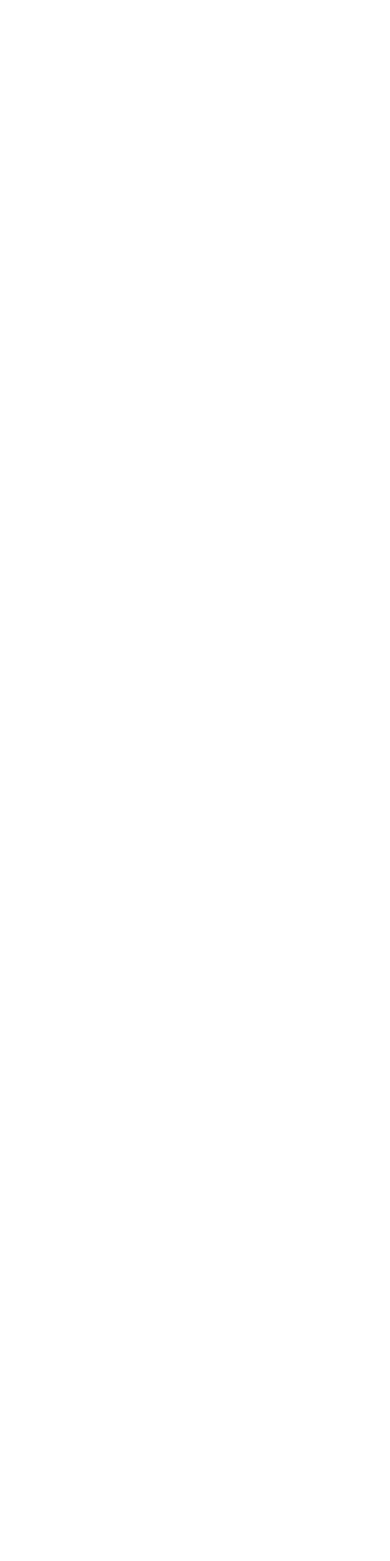
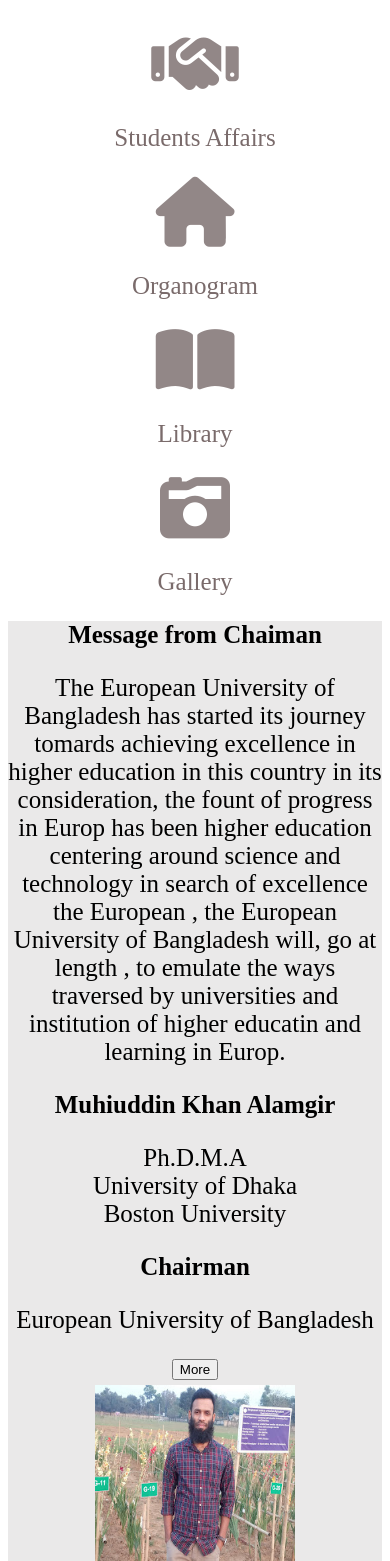
Before and after one commit to mdnlislam/html, a React (Vite) app: page / in a window 390 px wide. Shown: the part 1624-3185 px from the top of the page. Before the commit the page ends 1493 px from the top, so only its background shows below. Built offline with nearby package versions, Linux system fonts and the light colour scheme.

Commit message:
modification

```diff
--- a/src/App.css
+++ b/src/App.css
@@ -682,6 +682,220 @@
           }
 
 
+           /* new */
+           .new_work{
+            display: block;
+
+           }
+
+            .some_logo a{
+              justify-content: center;
+              text-decoration: none;
+
+            }
+
+            .fa-people-roof{
+              font-size: 70px;
+            }
+
+          .fa-handshake{
+            font-size: 70px;
+          }
+          .fa-house{
+            font-size: 70px;
+          }
+           .fa-book-open{
+            font-size: 70px;
+           }
+
+           .fa-camera-retro{
+            font-size: 70px;
+           }
+
+          .logo_contant p{
+            font-size: 25px;
+          }
+
+
+             /* new */
+
+             .text{
+              position: static;
+              padding: 0%;
+              width: 100%;
+
+             }
+             .text p{
+              width: 100%;
+              font-size: 25px;
+              text-align: center;
+             }
+             .text h2{
+              font-size: 25px;
+              text-align: center;
+             }
+
+             .picture{
+              position: static;
+             }
+
+            .khan{
+
+              text-align: center;
+            }
+            .picture {
+
+              text-align: center;
+              margin-top: 5px;
+
+            }
+
+            .Activities{
+              display: block;
+
+              text-align: center;
+              margin: 0%;
+
+
+            }
+
+              .notices {
+                text-align: center;
+
+              }
+
+              .logo a{
+              text-align: center;
+              justify-content: center;
+              align-items: center;
+              }
+              .fa-pen-fancy{
+                text-align: center;
+                justify-content: center;
+              }
+
+               .logo_1{
+                border: 2px solid red;
+
+                justify-content: center;
+
+               }
+
+            .logo_1 button{
+
+              margin-left: 45%;
+
+            }
+
+            .logo_1 a{
+              margin-left: 50%;
+            }
+
+          .Activ button{
+            margin-left: 45%;
+          }
+          .logo a{
+            margin-left: 45%;
+          }
+           /* new */
+
+
+           .Message{
+            position: static;
+           }
+         .Message_contant_5{
+          position: static;
+         }
+            .paragrap_5{
+            margin: 0%;
+            text-align: center;
+           }
+           .heading_5{
+            margin: 0%;
+            text-align: center;
+           }
+
+         .Message_contant_5 img{
+          padding:0%;
+          margin: 0%;
+
+         }
+         .Message_contant_5{
+              text-align: center;
+         }
+
+          /* new */
+
+          .step_ber{
+            display: block;
+            margin: 0%;
+
+
+          }
+
+         .step{
+          padding: 0%;
+         }
+
+         .header{
+          justify-content: center;
+         }
+          .content{
+            text-align: center;
+          }
+          .content a{
+            font-size: 25px;
+          }
+
+          .header h1{
+            font-size: 25px;
+          }
+
+          /* new */
+          .video_container{
+            display: block;
+            margin: 0%;
+
+          }
+          .video_container video{
+            width: 100%;
+          }
+           .container_picture{
+            text-align: center;
+           }
+
+            /* new */
+
+
+           .contact{
+            display: block;
+           }
+
+           .information h5{
+            text-align: center;
+            font-size: 25px;
+           }
+
+             .information_content{
+              text-align: center;
+             }
+             .information_content p{
+              font-size: 20px;
+             }
+             .information_content a{
+              font-size: 20px;
+             }
+            .social_content{
+              justify-content: center;
+            }
+
+          .contact{
+            padding-top: 5px;
+            padding-bottom: 5px;
+          }
+
+
+
         }
 
 
--- a/src/components/Product-card.jsx
+++ b/src/components/Product-card.jsx
@@ -215,25 +215,25 @@ function ProductCard() {
 
 
    {/* New work */}
-     {/* <div className="new_work">
+     <div className="new_work">
    <div className="some_logo">
      <a href="#"><i class="fa-solid fa-people-roof"></i></a>
     <div className="logo_contant">
      <p>Alumni</p>
     </div>
 
-   </div> */}
+   </div>
 
 
-   {/* <div className="some_logo">
+    <div className="some_logo">
      <a href="#"><i class="fa-solid fa-handshake"></i></a>
     <div className="logo_contant">
      <p>Students Affairs</p>
     </div>
 
-   </div> */}
+   </div>
 
-{/*
+
    <div className="some_logo">
      <a href="#"><i class="fa-solid fa-house"></i></a>
     <div className="logo_contant">
@@ -248,23 +248,23 @@ function ProductCard() {
      <p>Library</p>
     </div>
 
-   </div> */}
+   </div>
 
-   {/* <div className="some_logo">
+    <div className="some_logo">
      <a href="#"><i class="fa-solid fa-camera-retro"></i></a>
     <div className="logo_contant">
      <p>Gallery</p>
     </div>
 
    </div>
-   </div> */}
+   </div>
 
 
 
    {/* new work */}
 
 
-   {/* <div className="text">
+    <div className="text">
 
        <h2>Message from Chaiman</h2>
 
@@ -275,6 +275,7 @@ function ProductCard() {
         of higher  educatin and learning in Europ.
        </p>
 
+       <div className="khan">
        <h2>Muhiuddin Khan Alamgir</h2>
        <p>
         Ph.D.M.A <br /> University of Dhaka <br />Boston University
@@ -282,15 +283,16 @@ function ProductCard() {
        </p>
        <h2>Chairman</h2>
        <p>European University of Bangladesh</p>
-        */}
+       <button>More</button>
+       </div>
 
-  {/* <button>More</button>
+
 
    <div className="picture">
     <img src="public/img/Rakib.jpg" alt="" />
 
    </div>
-   </div> */}
+   </div>
 
 
      {/* New Work */}
@@ -298,7 +300,7 @@ function ProductCard() {
 
 
 
-    {/* <div className="notices">
+     <div className="notices">
     <h2>Activities and Notices</h2>
     </div>
 
@@ -308,9 +310,10 @@ function ProductCard() {
      <div className="Activ">
 
 
-        <button>13 <br />07,2024</button>
+     <button>13 <br />07,2024</button>
 
       <div className="logo">
+
       <a href="#"><i class="fa-sharp fa-solid fa-pen-fancy"></i></a>
       </div>
           <div className="logo_contant">
@@ -318,10 +321,10 @@ function ProductCard() {
           </div>
 
      </div>
- */}
 
 
-     {/* <div className="Activ">
+
+      <div className="Activ">
 
 
         <button>13 <br />07,2024</button>
@@ -335,9 +338,9 @@ function ProductCard() {
      </div>
 
 
-     <div className="Activ"> */}
+     <div className="Activ">
 
-{/*
+
       <button>13 <br />07,2024</button>
 
       <div className="logo">
@@ -346,14 +349,14 @@ function ProductCard() {
         <div className="logo_contant">
                <p>Exam notice (Supple Midterm Exam Summer)</p>
           </div>
-          </div> */}
+          </div>
 
 
 
 
 
 
-         {/* <div className="Activ">
+          <div className="Activ">
 
 
      <button>13 <br />07,2024</button>
@@ -364,13 +367,13 @@ function ProductCard() {
    <div className="logo_contant">
                <p>Exam notice (Supple Midterm Exam Summer)</p>
           </div>
-   </div> */}
+   </div>
 
 
 
 
 
-     {/* <div className="Activ">
+      <div className="Activ">
 
 
       <button>13 <br />07,2024</button>
@@ -381,12 +384,12 @@ function ProductCard() {
     <div className="logo_contant">
                <p>Exam notice (Supple Midterm Exam Summer)</p>
           </div>
-  </div> */}
+  </div>
 
 
 
 
-       {/* <div className="Activ">
+        <div className="Activ">
 
 
       <button>13 <br />07,2024</button>
@@ -398,12 +401,12 @@ function ProductCard() {
                <p>Exam notice (Supple Midterm Exam Summer)</p>
           </div>
      </div>
-  </div>      */}
+  </div>
 
   {/* new step */}
 
 
-  {/* <div className="Message">
+   <div className="Message">
 
     <h2 className="heading_5">Message From Vice Chairman</h2>
     <p className="paragrap_5">It is my great pleasure to offer a message of goodwill to potential students, guardians, educationists and other members of the society on behalf of the European University of Bangladesh (EUB). We shall be more than happy to welcome you at our campus to exchange and share your views.
@@ -415,7 +418,7 @@ function ProductCard() {
     <img src="public/img/Rakib.jpg" alt="" />
 
   </div>
-  </div> */}
+  </div>
 
 
 
@@ -423,7 +426,7 @@ function ProductCard() {
   {/* new step */}
 
 
-  {/* <div className="step_ber">
+   <div className="step_ber">
 
 
 
@@ -433,8 +436,8 @@ function ProductCard() {
     <h1>Undergraduate Programs</h1>
   </div>
   <div className="content">
-    <a className="A" href="#">Civil Engineering</a>
-    <a className="B" href="#">Electrical & Electronic Engineering</a>
+    <a href="#">Civil Engineering</a>
+    <a href="#">Electrical & Electronic Engineering</a>
     <a href="#">Textile Engineering</a>
     <a href="#">Computer Science Engineering</a>
     <a href="#">Business Administration ( BBA )</a>
@@ -443,9 +446,9 @@ function ProductCard() {
     <a href="#">Tourism and Hospitality Management</a>
     <a href="#"> BSS (Hons. in Economics)</a>
     <a href="#">Industrial Production Engineering</a>
-     */}
 
-  {/* </div>
+
+   </div>
 
  </div>
 
@@ -461,14 +464,14 @@ function ProductCard() {
     <a href="#">LL.M</a>
     <a href="#">Master in Governance and Development Studies</a>
     <a href="#">MSS in Economics</a>
-    */}
-
-  {/* </div>
-
- </div> */}
 
 
-{/*
+   </div>
+
+ </div>
+
+
+
  <div className="step">
   <div className="header">
     <a href="#"><i class="fa-solid fa-graduation-cap"></i></a>
@@ -484,16 +487,16 @@ function ProductCard() {
     <a href="#">Courses Tuition Fees</a>
     <a href="#">Contact Admission Office</a>
     <a href="#">Clubs And Co-Curriculars</a>
-    */}
-{/*
+
+
   </div>
 
  </div>
 
- </div> */}
+ </div>
 
 
- {/* <div className="video_container">
+   <div className="video_container">
      <video controls src="public/img/video.mp4"></video>
 
 
@@ -502,12 +505,12 @@ function ProductCard() {
 
      </div>
 
-    </div> */}
+    </div>
 
 
     {/* new topic */}
 
-    {/* <div className="contact">
+     <div className="contact">
 
        <div className="information">
          <h5>CONTACT INFORMATION</h5>
@@ -534,11 +537,11 @@ function ProductCard() {
        </div>
 
        <div className="information">
-         <h5>IMPORTANT LINKS</h5> */}
+         <h5>IMPORTANT LINKS</h5>
 
-         {/* <div className="information_content"> */}
+          <div className="information_content">
 
-{/*
+
               <a href="#">UGC, Bangladesh</a>
               <a href="#">Ministry of Education, Bangladesh</a>
               <a href="#">Check Email</a>
@@ -547,24 +550,24 @@ function ProductCard() {
               <a href="#">European Family</a>
               <a href="#">BD Jobs</a>
          </div>
-       </div> */}
+       </div>
 
-       {/* <div className="information">
+        <div className="information">
          <h5>RESEARCH & PUBLICATION</h5>
 
          <div className="information_content">
-              {/* <p>EUB Permanent Campus</p> */}
-              {/* <p>2/4, Gabtoli, Mirpur, Dhaka-1216</p> */}
-              {/* <a href="#">Institutional Repository</a>
+               <p>EUB Permanent Campus</p>
+               <p>2/4, Gabtoli, Mirpur, Dhaka-1216</p>
+               <a href="#">Institutional Repository</a>
               <a href="#">Research Journals »»</a>
               <a href="#">Research Publications</a>
               <a href="#">Research Centers</a>
               <a href="#">Media Coverage</a>
               <a href="#">Newsletter</a>
-              <a href="#">EUB Blog</a> */}
-{/*
-         </div> */}
-       {/* </div>
+              <a href="#">EUB Blog</a>
+
+         </div>
+        </div>
 
        <div className="information">
          <h5>APPROVED BY:</h5>
@@ -575,17 +578,17 @@ function ProductCard() {
 
               <p>Govt.of the </p>
               <p>Peoples Republic of</p>
-              <p>Bangladesh</p> */}
-         {/* </div> */}
-      {/* </div> */}
-   {/* </div> */}
+              <p>Bangladesh</p>
+          </div>
+       </div>
+    </div>
 
     {/* new topic */}
-{/*
+
     <div className="University">
       <p>© 2012-2024 European University of Bangladesh (EUB), All Rights Reserved. | Developed and Maintained by : EUB ICT Division</p>
 
-    </div> */}
+    </div>
 
 
      {/* new item      agola dealet dewya hobe */}
```
